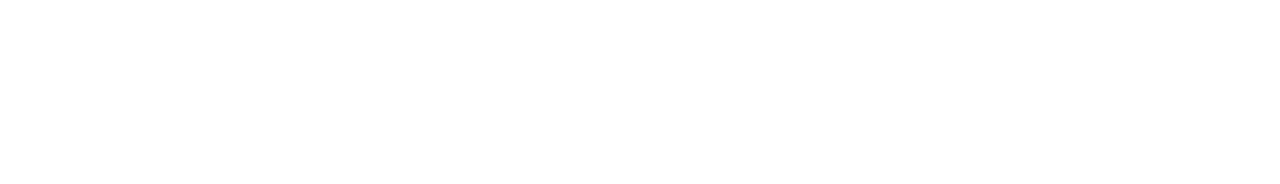
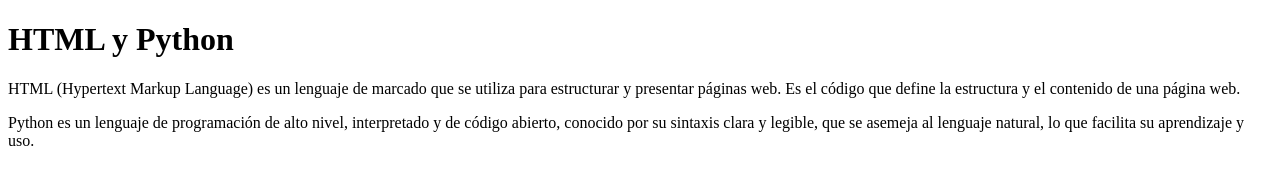
Before and after one commit to J0Keis/HTML, a plain HTML site: page index.html in a window 1280 px wide. Drawn offline with Linux system fonts and the light colour scheme.

Commit message:
Cambios en Header

```diff
--- a/index.html
+++ b/index.html
@@ -9,6 +9,11 @@
 
 </head>
 <body>
-
+   <header>
+    <h1>HTML y Python</h1>
+    <p>HTML (Hypertext Markup Language) es un lenguaje de marcado que se utiliza para estructurar y presentar páginas web. Es el código que define la estructura y el contenido de una página web. </p>
+    <p>Python es un lenguaje de programación de alto nivel, interpretado y de código abierto, conocido por su sintaxis clara y legible, que se asemeja al lenguaje natural, lo que facilita su aprendizaje y uso.
+    </p>
+   </header>
 </body>
 </html>
```
